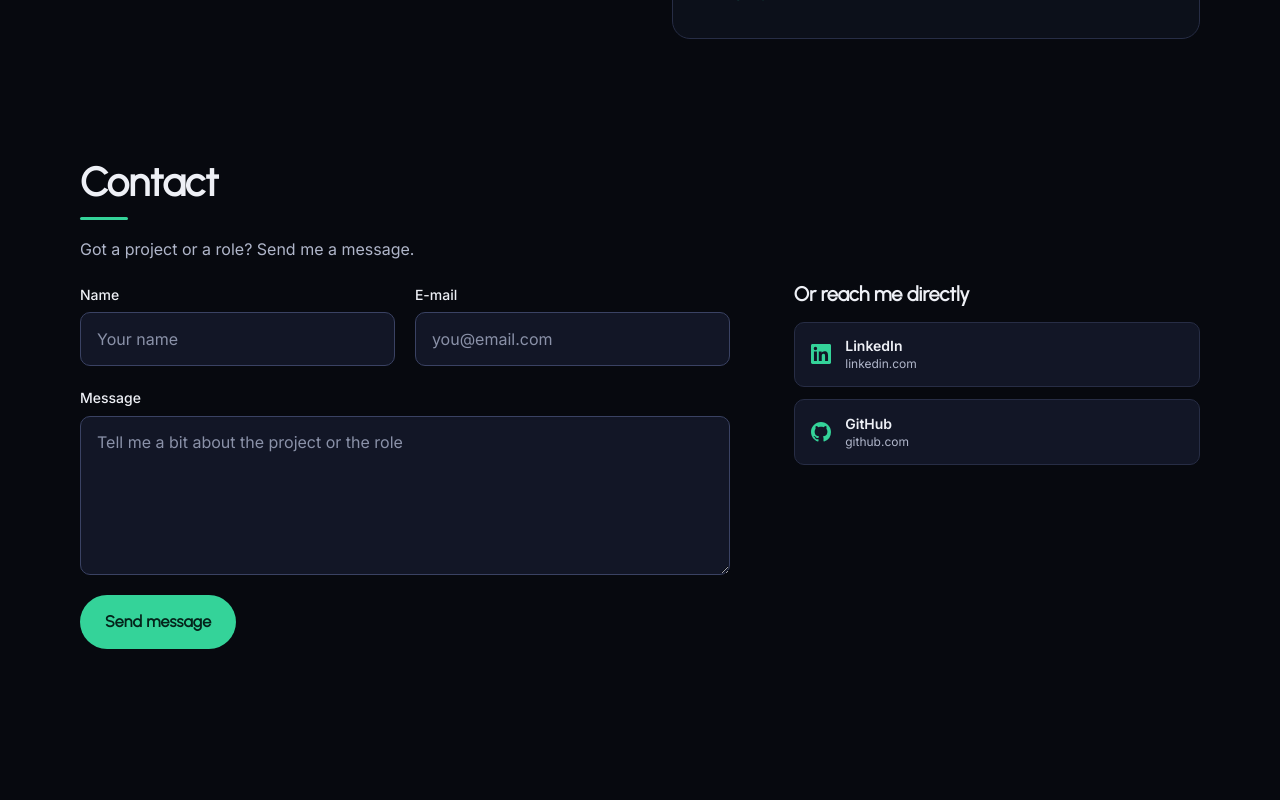
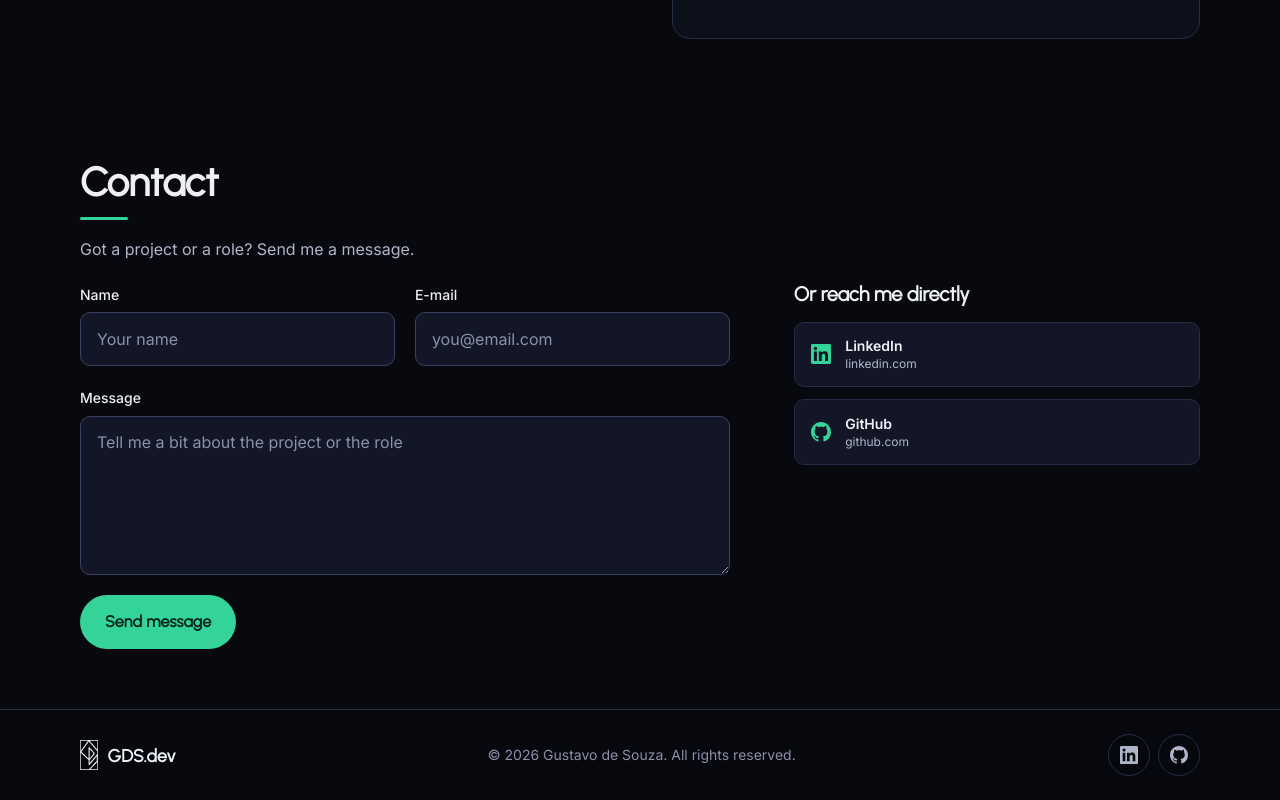
Before and after one commit to Gustavoo01/portfolio, a Vue app: page / in a window 1280 px wide. Shown: the part 2654-3454 px from the top of the page. Before the commit the page ends 3363 px from the top, so only its background shows below. Built offline with nearby package versions, Linux system fonts and the light colour scheme.

Commit message:
feat: adiciona rodapé

```diff
--- a/src/App.vue
+++ b/src/App.vue
@@ -7,6 +7,7 @@ import ProjectsSection from "@/components/projects/ProjectsSection.vue";
 import AboutSection from "@/components/about/AboutSection.vue";
 import ExperienceSection from "@/components/experience/ExperienceSection.vue";
 import ContactSection from "@/components/contact/ContactSection.vue";
+import AppFooter from "@/components/layout/AppFooter.vue";
 
 const { t } = useI18n();
 </script>
@@ -24,4 +25,6 @@ const { t } = useI18n();
     <ExperienceSection />
     <ContactSection />
   </main>
+
+  <AppFooter />
 </template>
--- /dev/null
+++ b/src/components/layout/AppFooter.vue
@@ -0,0 +1,61 @@
+<script setup>
+import { useI18n } from "@/i18n";
+import { profile } from "@/data/profile";
+import AppLogo from "@/components/ui/AppLogo.vue";
+import SocialLinks from "@/components/ui/SocialLinks.vue";
+
+const { t } = useI18n();
+const year = new Date().getFullYear();
+</script>
+
+<template>
+  <footer class="footer">
+    <div class="container inner">
+      <a href="#top" class="brand">
+        <AppLogo :size="30" />
+        <span>{{ profile.brand }}</span>
+      </a>
+      <p class="copy">
+        © {{ year }} {{ profile.name }}. {{ t("footer.rights") }}
+      </p>
+      <SocialLinks :only="['linkedin', 'github']" :size="18" />
+    </div>
+  </footer>
+</template>
+
+<style scoped>
+.footer {
+  border-top: 1px solid var(--border);
+  background: rgba(7, 9, 15, 0.85);
+}
+
+.inner {
+  display: flex;
+  align-items: center;
+  justify-content: space-between;
+  gap: 1rem;
+  padding-block: 1.5rem;
+  flex-wrap: wrap;
+}
+
+.brand {
+  display: inline-flex;
+  align-items: center;
+  gap: 0.6rem;
+  font-family: var(--font-display);
+  font-weight: 700;
+  font-size: 1.1rem;
+}
+
+.copy {
+  color: var(--subtle);
+  font-size: var(--fs-small);
+}
+
+@media (max-width: 640px) {
+  .inner {
+    flex-direction: column;
+    text-align: center;
+  }
+}
+</style>
```
